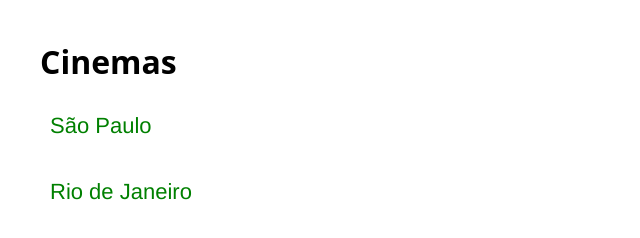
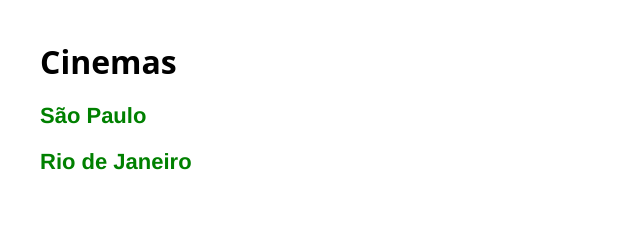
Before and after one commit to jGsouzaJr/cursoOrigamid, a plain HTML site: page exercicios/cinema/index.html in a window 1280 px wide. Shown: the whole page, without its empty margins (0-640 px from the left). Drawn offline with Linux system fonts and the light colour scheme.

Commit message:
Trocando tag p para tag h2 no projeto cinema

```diff
--- a/exercicios/cinema/index.html
+++ b/exercicios/cinema/index.html
@@ -9,8 +9,8 @@
 <body>
   <h1>Cinemas</h1>
 
-  <p><a href="./estados/sp.html">São Paulo</a></p>
-  <p><a href="./estados/rj.html">Rio de Janeiro</a></p>
+  <h2><a href="./estados/sp.html">São Paulo</a></h2>
+  <h2><a href="./estados/rj.html">Rio de Janeiro</a></h2>
 
 </body>
 </html>
```
